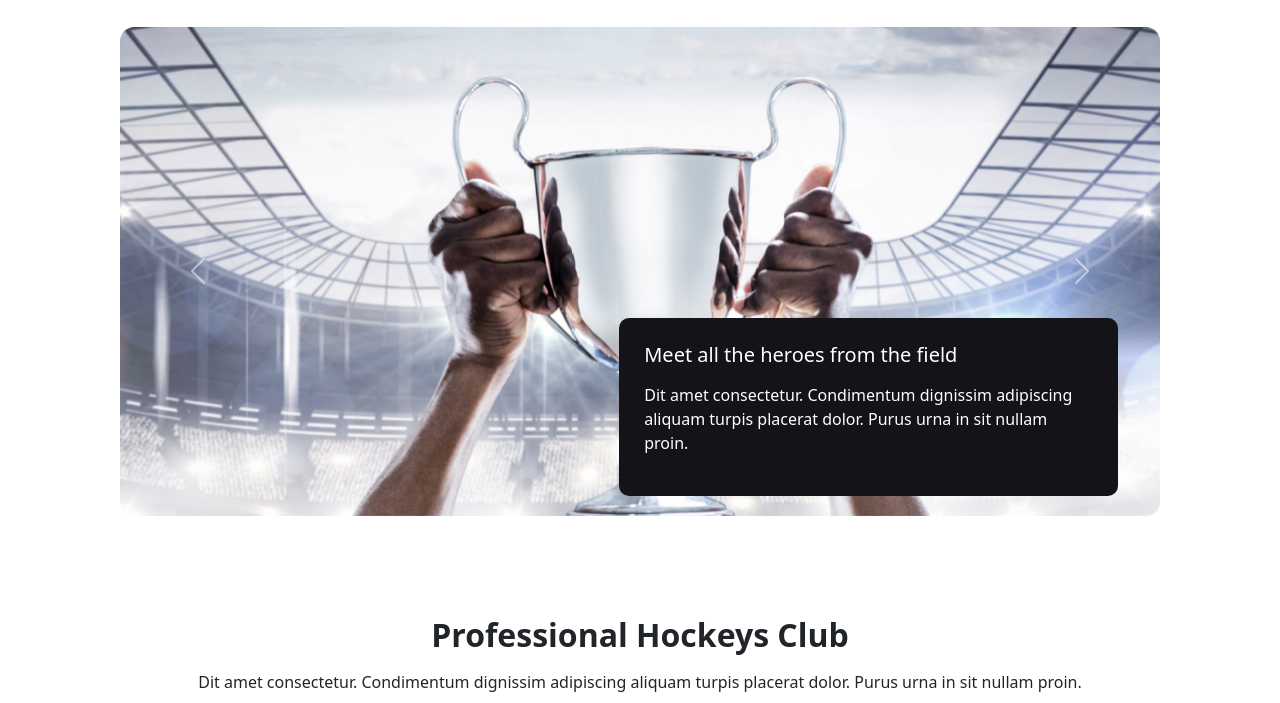
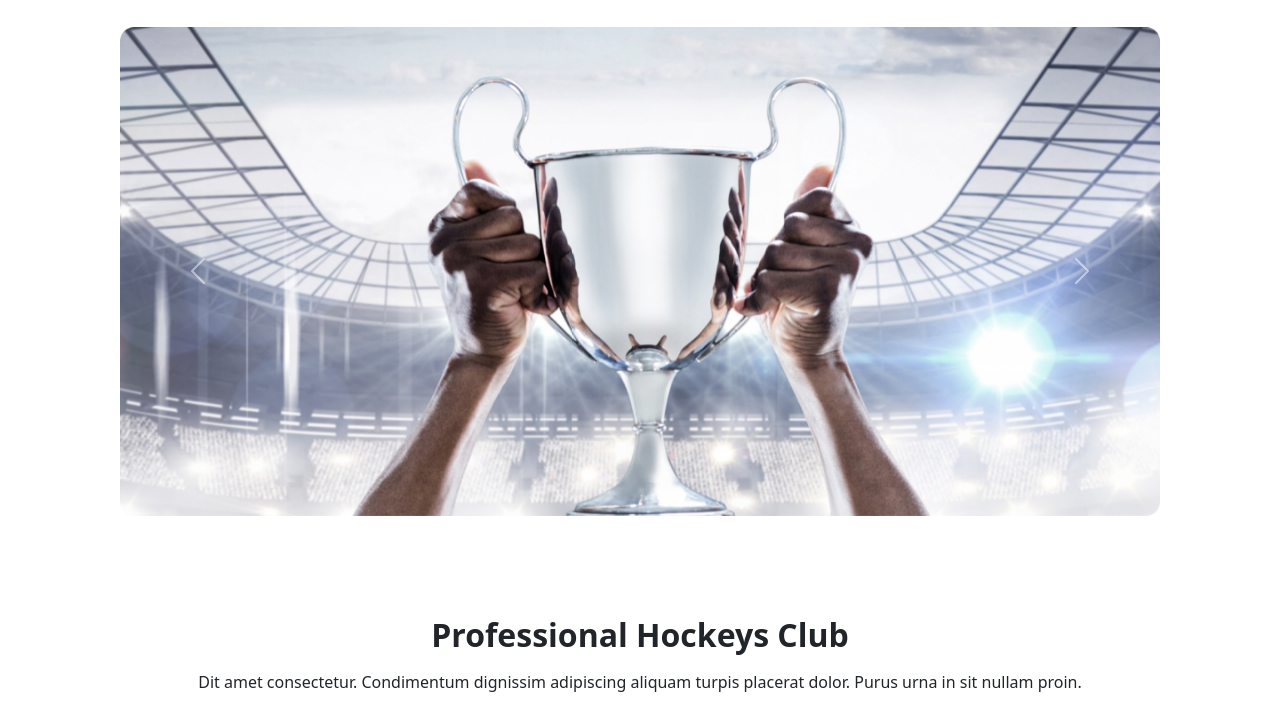
Before and after one commit to WebDevDibbo/sport-Hockey, a plain HTML site: page index.html in a window 1280 px wide. Shown: the part 97-800 px from the top of the page. Drawn offline with nearby package versions, Linux system fonts and the light colour scheme.

Commit message:
update html

```diff
--- a/index.html
+++ b/index.html
@@ -66,10 +66,7 @@
                     <img src="./images/1.png" class="d-block img-fluid" alt="...">
                   </div>
                 </div>
-                <div class="overlay_part ">
-                  <h5 class="mb-3">Meet all the heroes from the field</h5>
-                  <p>Dit amet consectetur. Condimentum dignissim adipiscing aliquam turpis placerat dolor. Purus urna in sit nullam proin. </p>
-              </div>
+
                 <button class="carousel-control-prev" type="button" data-bs-target="#carouselExample" data-bs-slide="prev">
                    <span class="carousel-control-prev-icon" aria-hidden="true"></span>
                    <span class="visually-hidden">Previous</span>
--- a/style.css
+++ b/style.css
@@ -43,7 +43,7 @@ nav{
 .banner{
     margin:0 120px;
 }
-.overlay_part{
+/* .overlay_part{
     width:48%;
     background-color: #131318;
     color:#fff;
@@ -52,7 +52,7 @@ nav{
     position: absolute;
     bottom: 4%;
     right: 4%;
-}
+} */
 .hockey-club{
     margin-top: 100px;
     margin-bottom: 50px;
```
